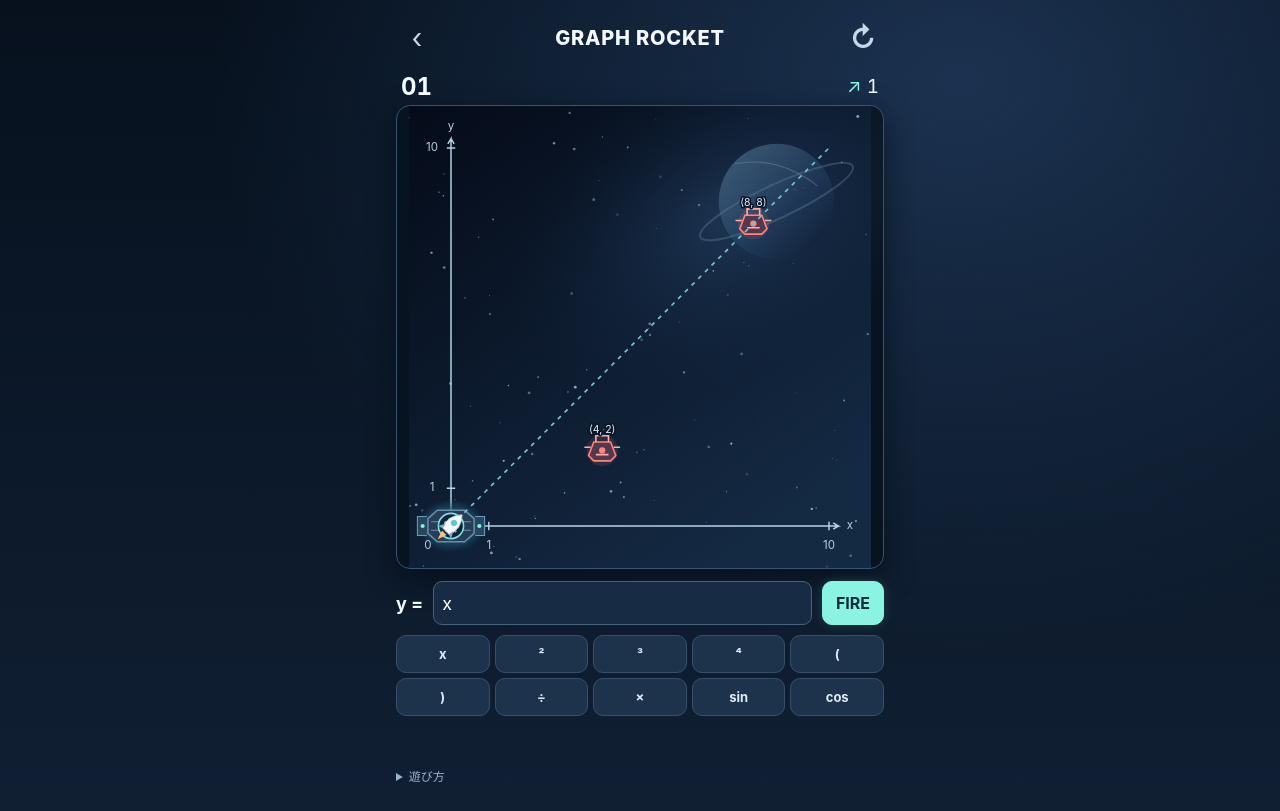
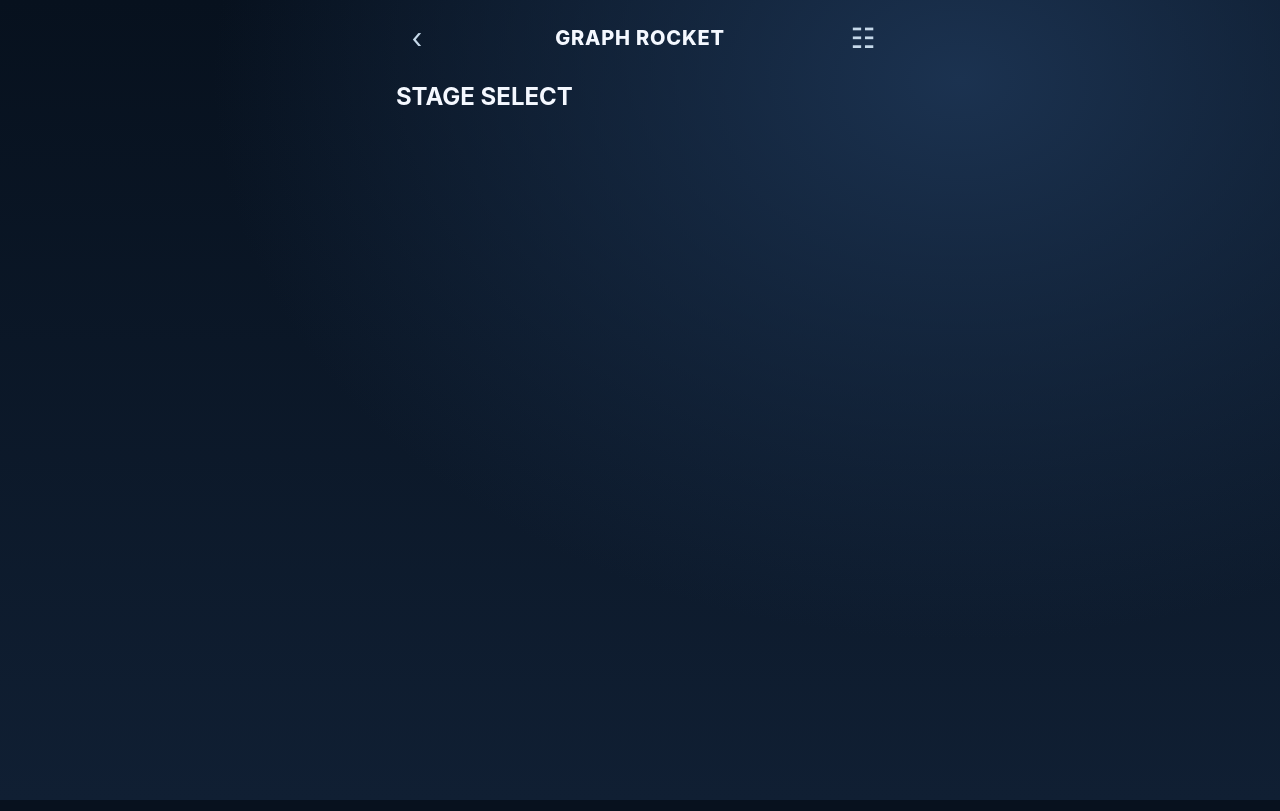
Before and after one commit to Iam-2squared/2player, a website: page public/rocket.html in a window 1280 px wide. Drawn offline with Linux system fonts and the light colour scheme.

Commit message:
Add fourth game tile and persistent rocket stage selection

```diff
--- a/public/rocket.html
+++ b/public/rocket.html
@@ -1,7 +1,7 @@
 <!doctype html>
 <html lang="ja"><head><meta charset="utf-8"><meta name="viewport" content="width=device-width,initial-scale=1,viewport-fit=cover"><meta name="theme-color" content="#111f34"><title>GRAPH ROCKET | KUSO Game</title><link rel="stylesheet" href="/rocket.css"><script src="/rocket-rules.js" defer></script><script src="/rocket.js" defer></script></head>
-<body><main><header><a href="/" aria-label="ゲーム一覧に戻る">‹</a><h1>GRAPH ROCKET</h1><button id="reset" aria-label="リセット">↻</button></header>
-<div class="stats"><strong id="stage">01</strong><span id="ammo" aria-label="残り発射回数">1</span></div>
+<body><main><header><a href="/" aria-label="ゲーム一覧に戻る">‹</a><h1>GRAPH ROCKET</h1><button id="reset" aria-label="ステージ選択">☷</button></header>
+<section id="rocket-menu"><h2>STAGE SELECT</h2><div id="stage-list"></div><p id="progress-status" role="status"></p></section><section id="rocket-play" hidden><div class="stats"><strong id="stage">01</strong><span id="ammo" aria-label="残り発射回数">1</span></div>
 <svg id="field" viewBox="0 0 440 440" role="img" aria-label="第一象限の座標平面と宇宙基地">
 <defs>
  <linearGradient id="space" x2=".7" y2="1"><stop stop-color="#050b19"/><stop offset="1" stop-color="#142a43"/></linearGradient>
@@ -34,4 +34,4 @@
 <form id="fire-form"><label for="equation">y =</label><input id="equation" value="x" maxlength="120" autocomplete="off" autocapitalize="off" spellcheck="false" aria-label="ロケットの軌道を表す数式"><button id="fire" type="submit">FIRE</button></form>
 <div id="symbols" aria-label="数式入力補助"><button data-symbol="x" type="button">x</button><button data-symbol="^2" type="button">²</button><button data-symbol="^3" type="button">³</button><button data-symbol="^4" type="button">⁴</button><button data-symbol="(" type="button">(</button><button data-symbol=")" type="button">)</button><button data-symbol="/" type="button">÷</button><button data-symbol="*" type="button">×</button><button data-symbol="sin(" type="button">sin</button><button data-symbol="cos(" type="button">cos</button></div>
 <p id="status" role="status"></p><button id="next" hidden>次のステージ</button>
-<details><summary>遊び方</summary><p>原点を通る数式を入力し、1回の発射ですべての拠点・飛来物に命中させよう。失敗したら同じステージに再挑戦。</p><p>例：x²/4、x³/8、x⁴/16。三角関数はラジアン。</p></details></main></body></html>
+<details><summary>遊び方</summary><p>原点を通る数式を入力し、1回の発射ですべての拠点・飛来物に命中させよう。失敗したら同じステージに再挑戦。</p><p>例：x²/4、x³/8、x⁴/16。三角関数はラジアン。</p></details></section></main></body></html>
```
